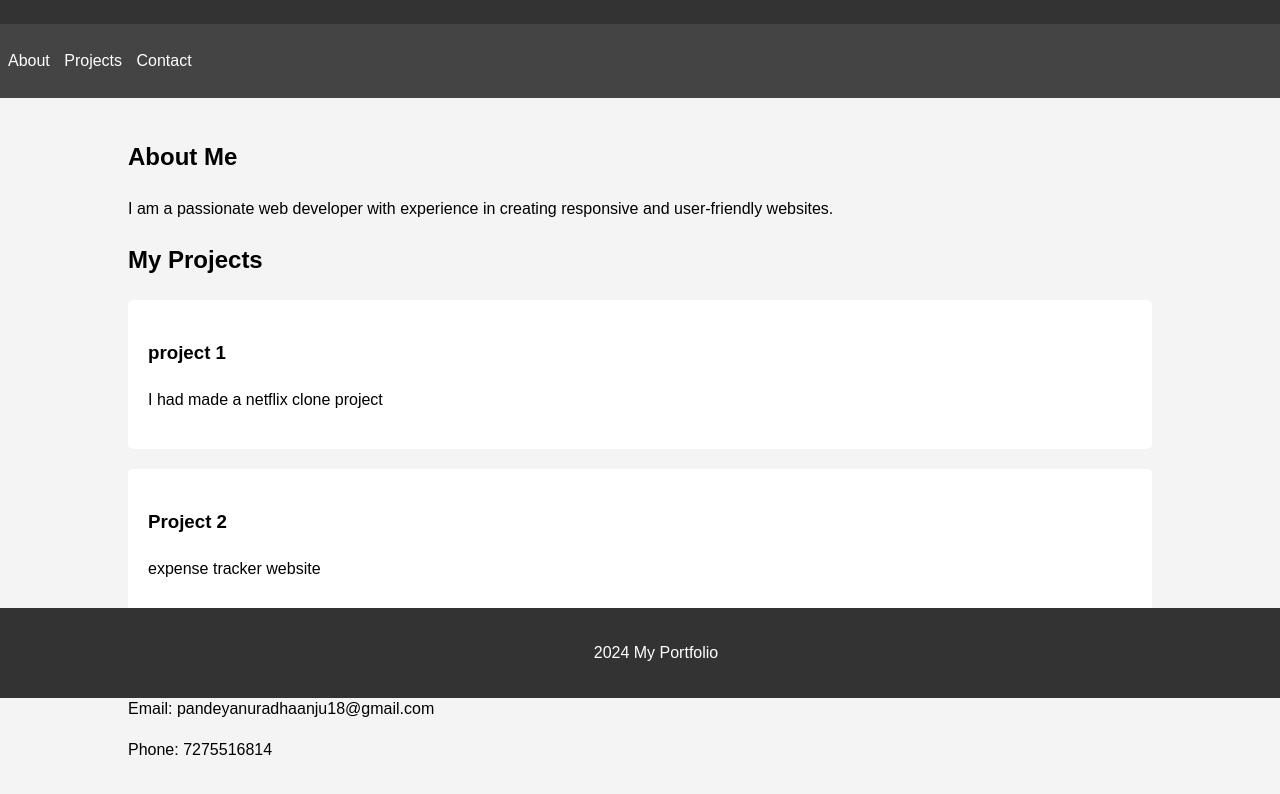
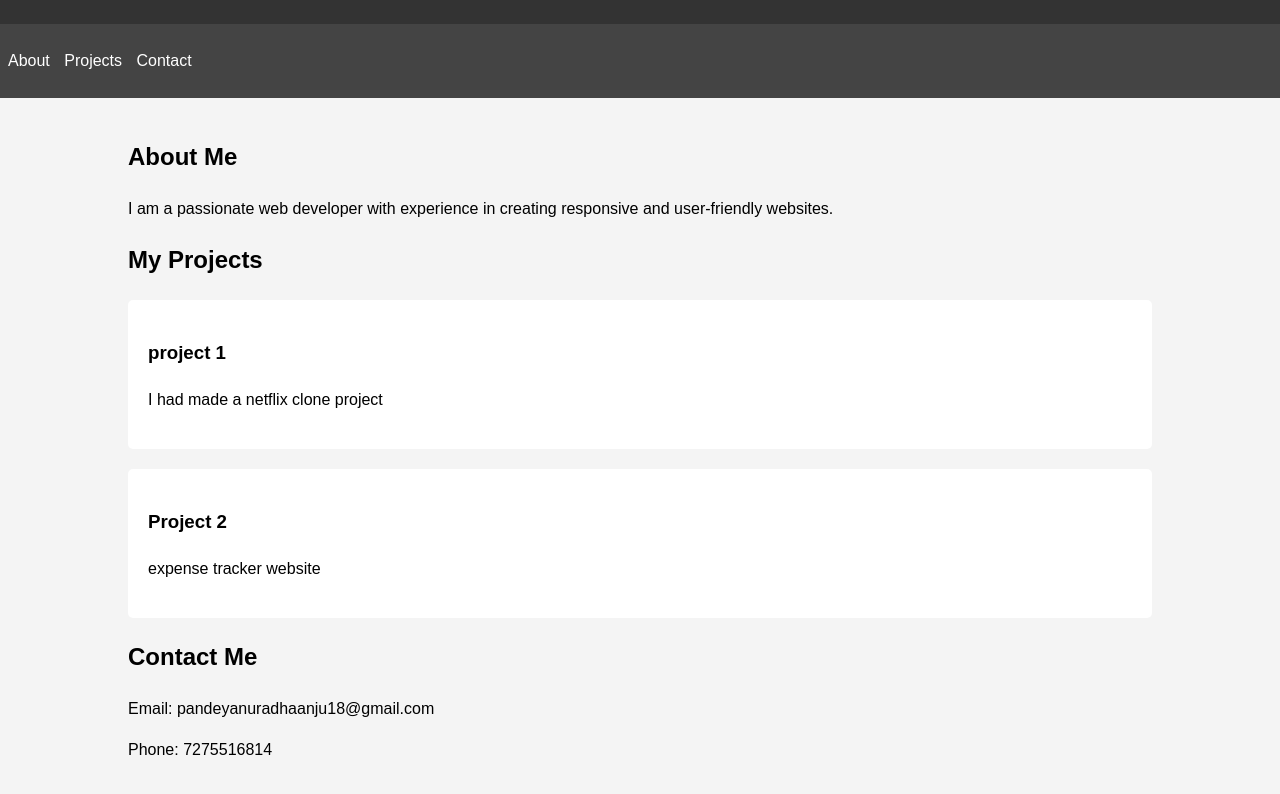
Before and after one commit to 18anu/portfolio1, a plain HTML site: page index.html in a window 1280 px wide. Shown: the part 102-896 px from the top of the page. Drawn offline with Linux system fonts and the light colour scheme.

Commit message:
index.html

```diff
--- a/index.html
+++ b/index.html
@@ -91,8 +91,6 @@
             <p>Phone: 7275516814</p>
         </section>
     </div>
-    <footer>
-        <p> 2024 My Portfolio</p>
-    </footer>
+
 </body>
 </html>
```
